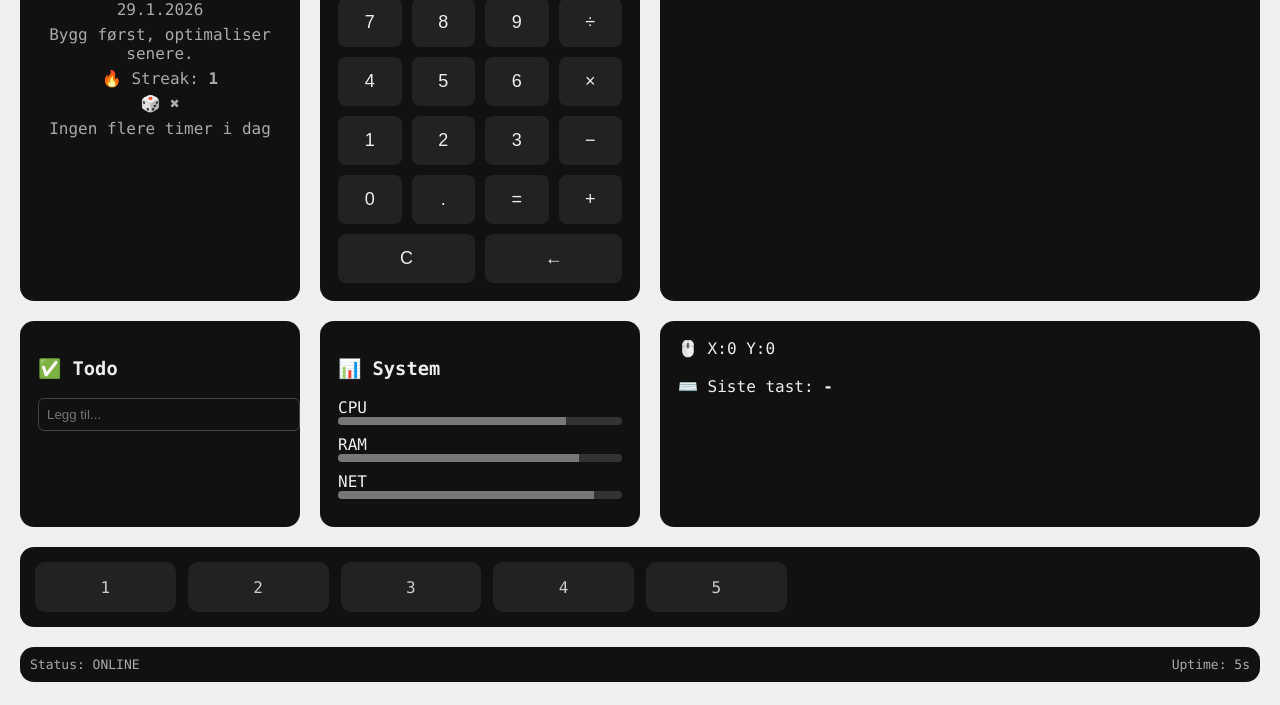
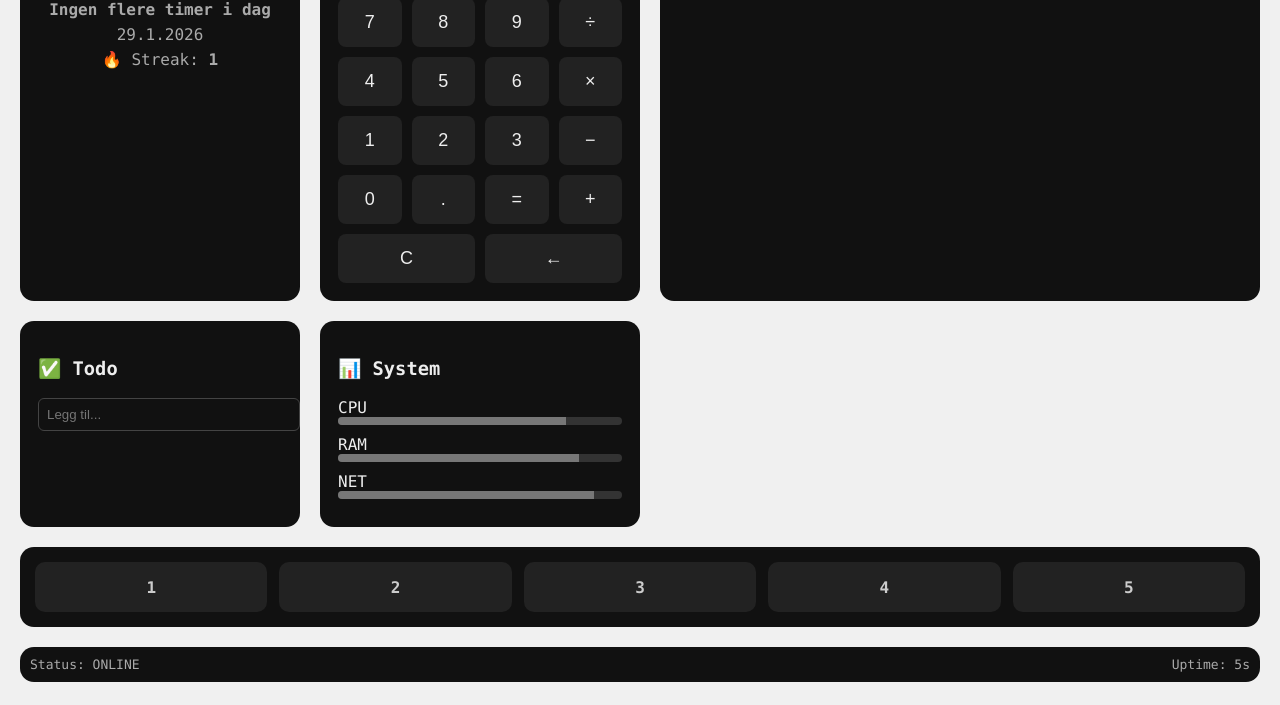
Before and after one commit to 92140914/Ukeplan, a website: page index.html in a window 1280 px wide. Shown: the part 95-800 px from the top of the page. Drawn offline with Linux system fonts and the light colour scheme.

Commit message:
Update index.html

```diff
--- a/index.html
+++ b/index.html
@@ -2,7 +2,7 @@
 <html lang="no">
 <head>
 <meta charset="UTF-8">
-<title>Dashboard with Toggle Settings</title>
+<title>Dashboard med Neste Time</title>
 <style>
 body{
     margin:0;
@@ -30,7 +30,7 @@ body{
 /* CLOCK */
 .clock h1{ font-size:44px; text-align:center; margin:0; }
 .clock p{ text-align:center; color:#aaa; margin:6px 0; }
-/* CALC */
+/* CALCULATOR */
 .calculator{ display:grid; grid-template-columns:repeat(4,1fr); gap:10px; }
 .calculator input{ grid-column:1/5; background:#111; border:1px solid #444; color:white; font-size:20px; padding:10px; border-radius:8px; text-align:right; }
 .calculator button{ background:#222; border:none; border-radius:8px; padding:14px; font-size:18px; color:#eee; cursor:pointer; }
@@ -47,8 +47,8 @@ body{
 .bar{ height:8px; background:#333; border-radius:6px; overflow:hidden; margin-bottom:10px; }
 .fill{ height:100%; background:#777; }
 /* SOUND */
-.circles{ grid-column:1/4; background:#111; padding:15px; border-radius:14px; display:grid; grid-template-columns:repeat(8,1fr); gap:12px; }
-.circle{ background:#222; border-radius:10px; height:50px; display:flex; justify-content:center; align-items:center; color:#ccc; cursor:pointer; }
+.circles{ grid-column:1/4; background:#111; padding:15px; border-radius:14px; display:grid; grid-template-columns:repeat(5,1fr); gap:12px; }
+.circle{ background:#222; border-radius:10px; height:50px; display:flex; justify-content:center; align-items:center; color:#ccc; cursor:pointer; font-weight:bold; }
 .circle:active{transform:scale(.92);}
 /* SETTINGS */
 .settings label{ display:block; margin:6px 0; }
@@ -64,14 +64,14 @@ body{
 <body id="body">
 <button id="settingsBtn">⚙️ Innstillinger</button>
 <div class="dashboard">
+
 <!-- CLOCK -->
 <div class="card clock">
     <h1 id="time"></h1>
+    <p id="nextClass"><b>Neste time: -</b></p>
     <p id="date"></p>
     <p id="quote"></p>
     <p>🔥 Streak: <b id="streak"></b></p>
-    <p>🎲 <span id="ascii"></span></p>
-    <p id="nextClass">Neste time: -</p>
 </div>
 
 <!-- CALCULATOR -->
@@ -104,12 +104,6 @@ body{
     CPU<div class="bar"><div id="cpu" class="fill"></div></div>
     RAM<div class="bar"><div id="ram" class="fill"></div></div>
     NET<div class="bar"><div id="net" class="fill"></div></div>
-</div>
-
-<!-- MOUSE / KEY -->
-<div class="card">
-    🖱️ X:<span id="mx">0</span> Y:<span id="my">0</span><br><br>
-    ⌨️ Siste tast: <b id="key">-</b>
 </div>
 
 <!-- SOUND -->
@@ -166,29 +160,6 @@ const schedule = {
         {start:"11:00", end:"12:00", subject:"Kroppsøving"},
         {start:"12:10", end:"13:10", subject:"Matematikk"},
         {start:"13:20", end:"14:20", subject:"Naturfag"}
-    ],
-    3: [ // Onsdag
-        {start:"08:20", end:"09:20", subject:"Kunst og håndverk"},
-        {start:"09:30", end:"10:30", subject:"Kunst og håndverk"},
-        {start:"10:30", end:"11:00", subject:"Lunsj"},
-        {start:"11:00", end:"12:00", subject:"Kroppsøving"},
-        {start:"12:10", end:"13:10", subject:"Matematikk"},
-        {start:"13:20", end:"14:20", subject:"Språk"}
-    ],
-    4: [ // Torsdag
-        {start:"08:20", end:"09:20", subject:"Samfunnsfag"},
-        {start:"09:30", end:"10:30", subject:"Norsk"},
-        {start:"10:30", end:"11:00", subject:"Lunsj"},
-        {start:"11:00", end:"12:00", subject:"Kroppsøving"},
-        {start:"12:10", end:"13:10", subject:"Matematikk"},
-        {start:"13:20", end:"14:20", subject:"Utdanningsvalg"}
-    ],
-    5: [ // Fredag
-        {start:"08:20", end:"09:20", subject:"KRLE"},
-        {start:"09:30", end:"10:30", subject:"Norsk"},
-        {start:"10:30", end:"11:00", subject:"Lunsj"},
-        {start:"11:00", end:"12:00", subject:"Samfunnsfag"},
-        {start:"12:10", end:"13:10", subject:"Engelsk"}
     ]
 };
 
@@ -206,14 +177,12 @@ function getNextClass(){
         const startTime = new Date();
         startTime.setHours(sh, sm, 0, 0);
         if(now < startTime){
-            let subject = period.subject ||
-                          (day===1 ? (isOddWeek ? period.subjectOdd : period.subjectEven) :
-                          (day===2 ? (isOddWeek ? period.subjectOdd : period.subjectEven) : period.subject));
-            nextClassEl.textContent = `Neste time: ${subject} (${period.start}-${period.end})`;
+            let subject = period.subject || (day===1 ? (isOddWeek ? period.subjectOdd : period.subjectEven) : (day===2 ? (isOddWeek ? period.subjectOdd : period.subjectEven) : period.subject));
+            nextClassEl.innerHTML = `<b>Neste time: ${subject} (${period.start}-${period.end})</b>`;
             return;
         }
     }
-    nextClassEl.textContent = "Ingen flere timer i dag";
+    nextClassEl.innerHTML = `<b>Ingen flere timer i dag</b>`;
 }
 
 // KLØKKE
@@ -227,12 +196,6 @@ function tick(){
 }
 setInterval(tick,1000);
 tick();
-
-/* QUOTES & ASCII */
-const quotes=["Små steg slår store planer.","Hold det enkelt.","Konsistens vinner.","Bygg først, optimaliser senere."];
-document.getElementById("quote").textContent=quotes[Math.floor(Math.random()*quotes.length)];
-const asciiEl=["▲","■","◆","●","✖","☰","⚙","⌁"][Math.floor(Math.random()*8)];
-document.getElementById("ascii").textContent=asciiEl;
 
 /* STREAK */
 const today=new Date().toDateString();
@@ -267,8 +230,13 @@ setInterval(()=>{cpu.style.width=Math.random()*100+"%"; ram.style.width=Math.ran
 /* MOUSE */
 document.onmousemove=e=>{mx.textContent=e.clientX; my.textContent=e.clientY;}
 
-/* SOUND */
-document.querySelectorAll(".circle").forEach(b=>{b.onclick=()=>new Audio(b.dataset.sound).play();});
+/* SOUNDBOARD */
+document.querySelectorAll(".circle").forEach(b=>{
+    b.addEventListener("click",()=>{
+        const audio = new Audio(b.dataset.sound);
+        audio.play();
+    });
+});
 
 /* UPTIME */
 let start=Date.now();
```
